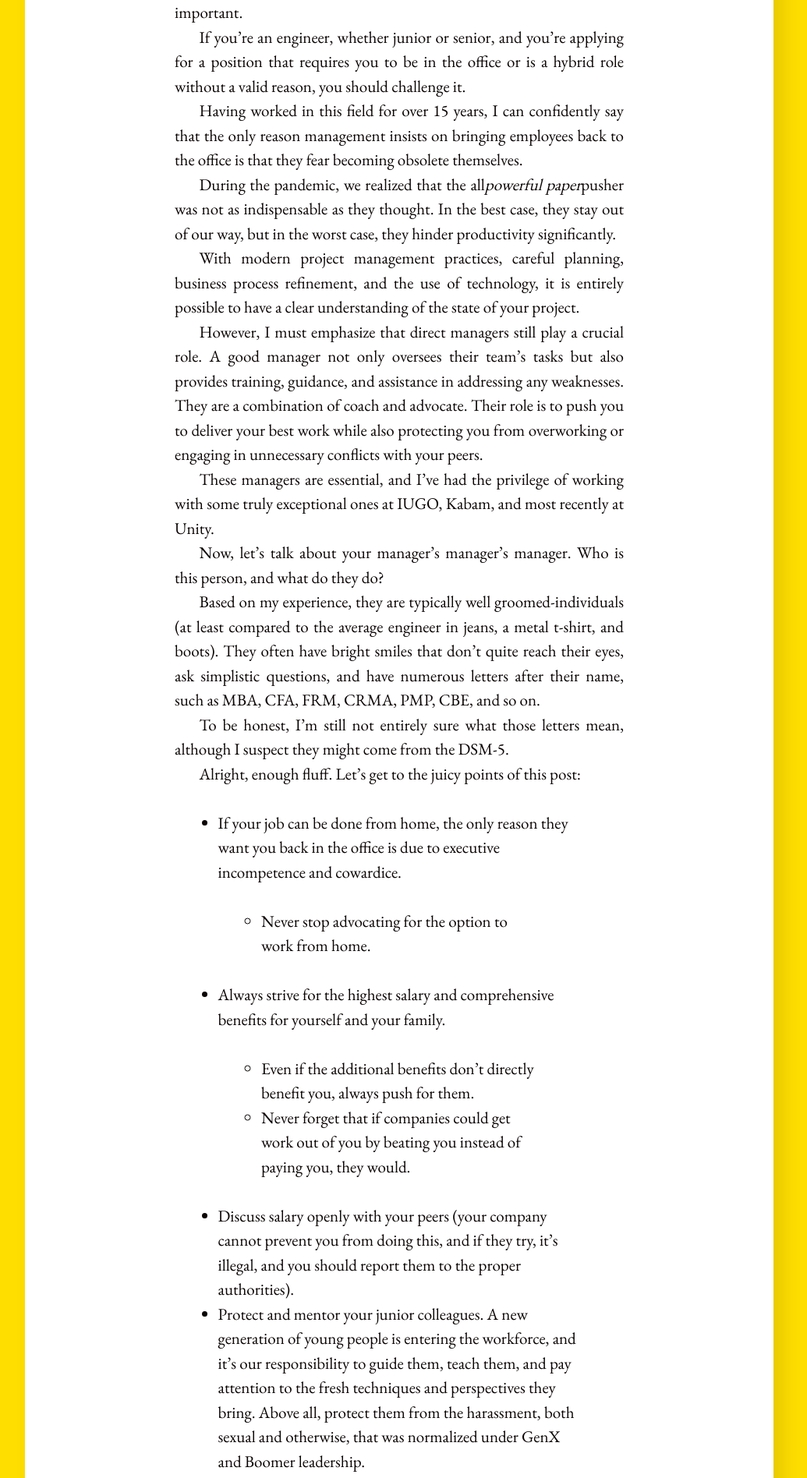
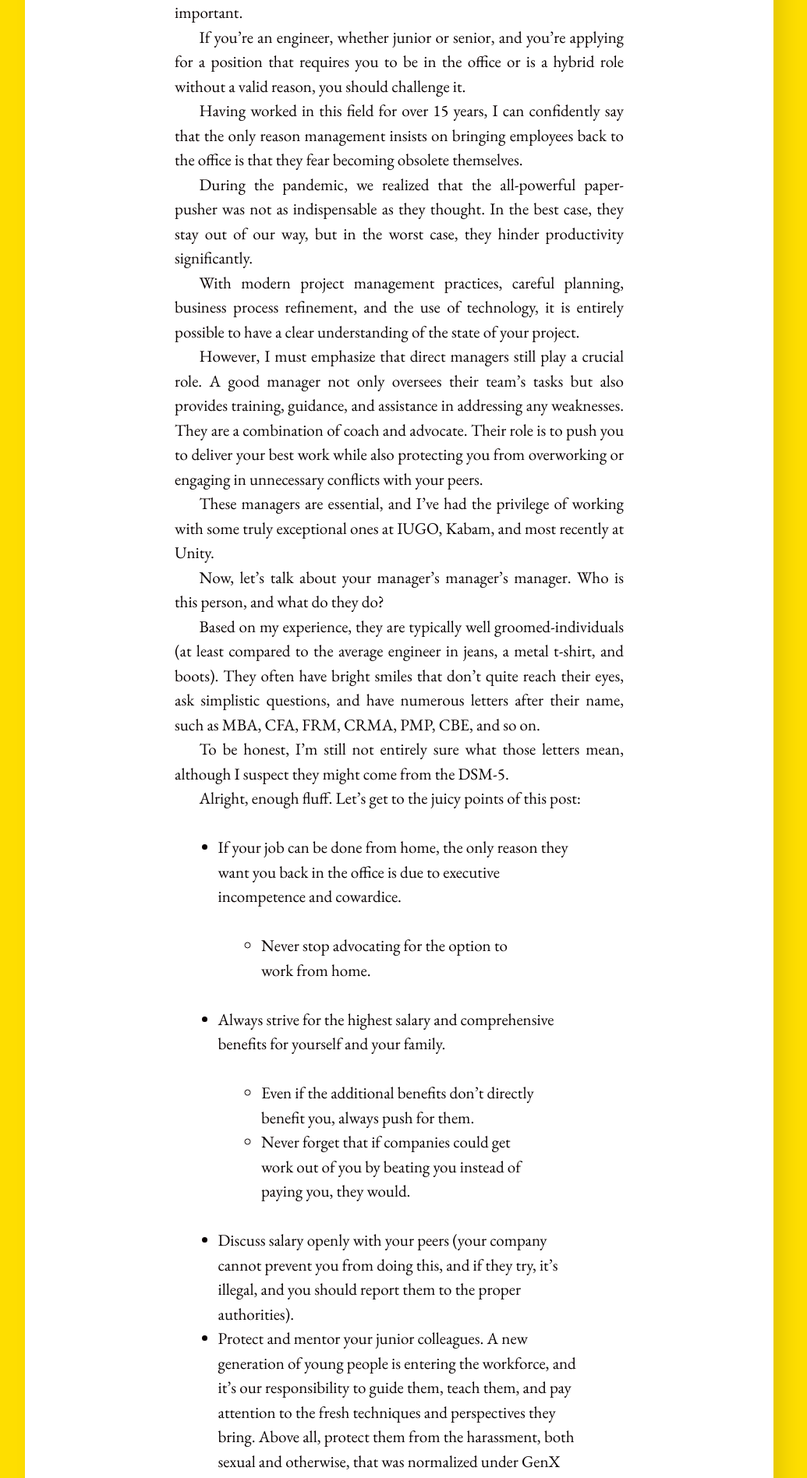
Before and after one commit to hoodhooody/hoodhooody.github.io, a Jekyll site: the page built from _posts/2023-07-06-resist.markdown, in a window 1280 px wide. Shown: the part 756-2652 px from the top of the page at 78% size, without its empty margins (128-1163 px from the left). Built offline with Jekyll 4.4.1, drawn with Linux system fonts in a browser that asks for light colours.

```diff
--- a/_posts/2023-07-06-resist.markdown
+++ b/_posts/2023-07-06-resist.markdown
@@ -16,7 +16,7 @@ If you're an engineer, whether junior or senior, and you're applying for a posit
 
 Having worked in this field for over 15 years, I can confidently say that the only reason management insists on bringing employees back to the office is that they fear becoming obsolete themselves.
 
-During the pandemic, we realized that the all*powerful paper*pusher was not as indispensable as they thought. In the best case, they stay out of our way, but in the worst case, they hinder productivity significantly.
+During the pandemic, we realized that the all-powerful paper-pusher was not as indispensable as they thought. In the best case, they stay out of our way, but in the worst case, they hinder productivity significantly.
 
 With modern project management practices, careful planning, business process refinement, and the use of technology, it is entirely possible to have a clear understanding of the state of your project.
 
```
